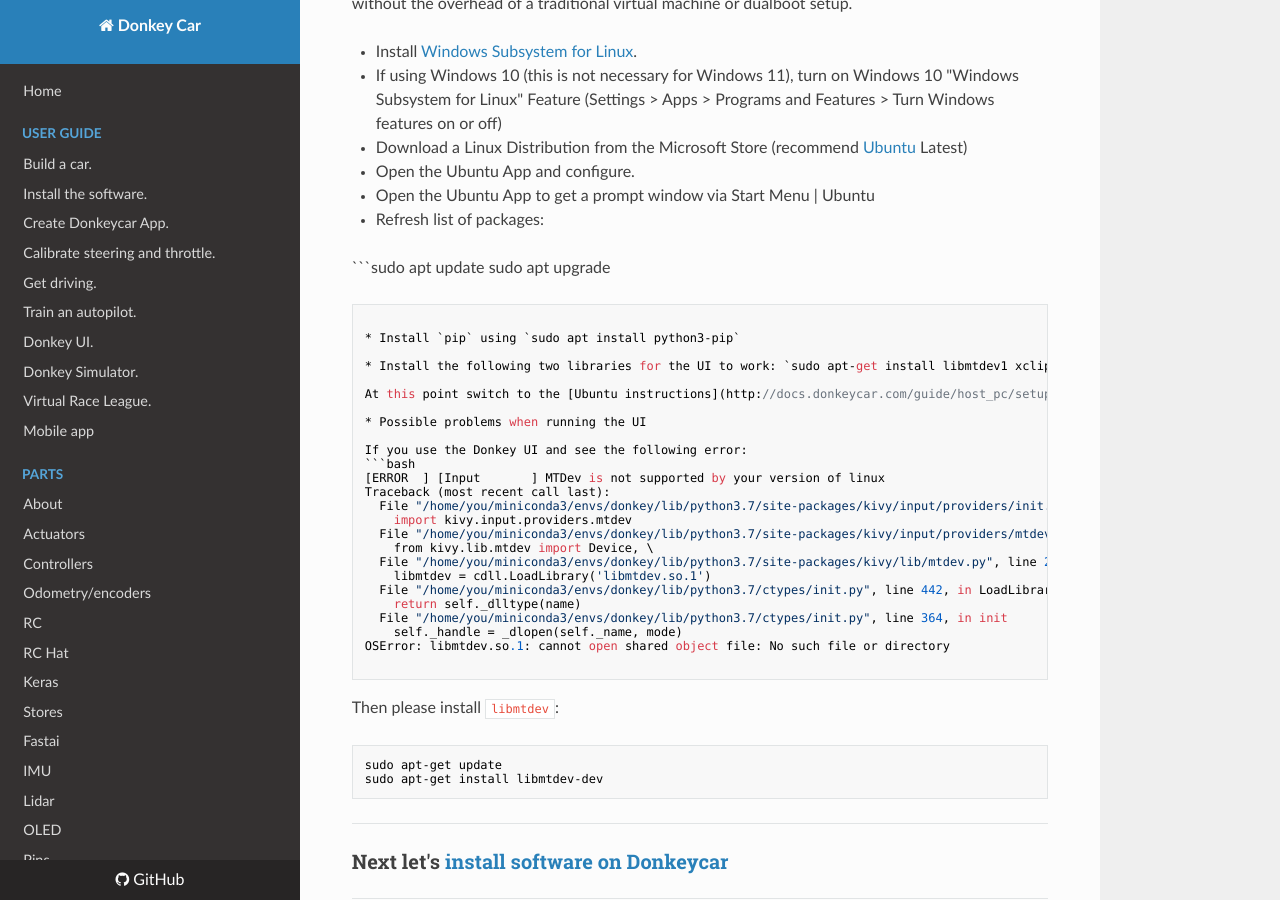
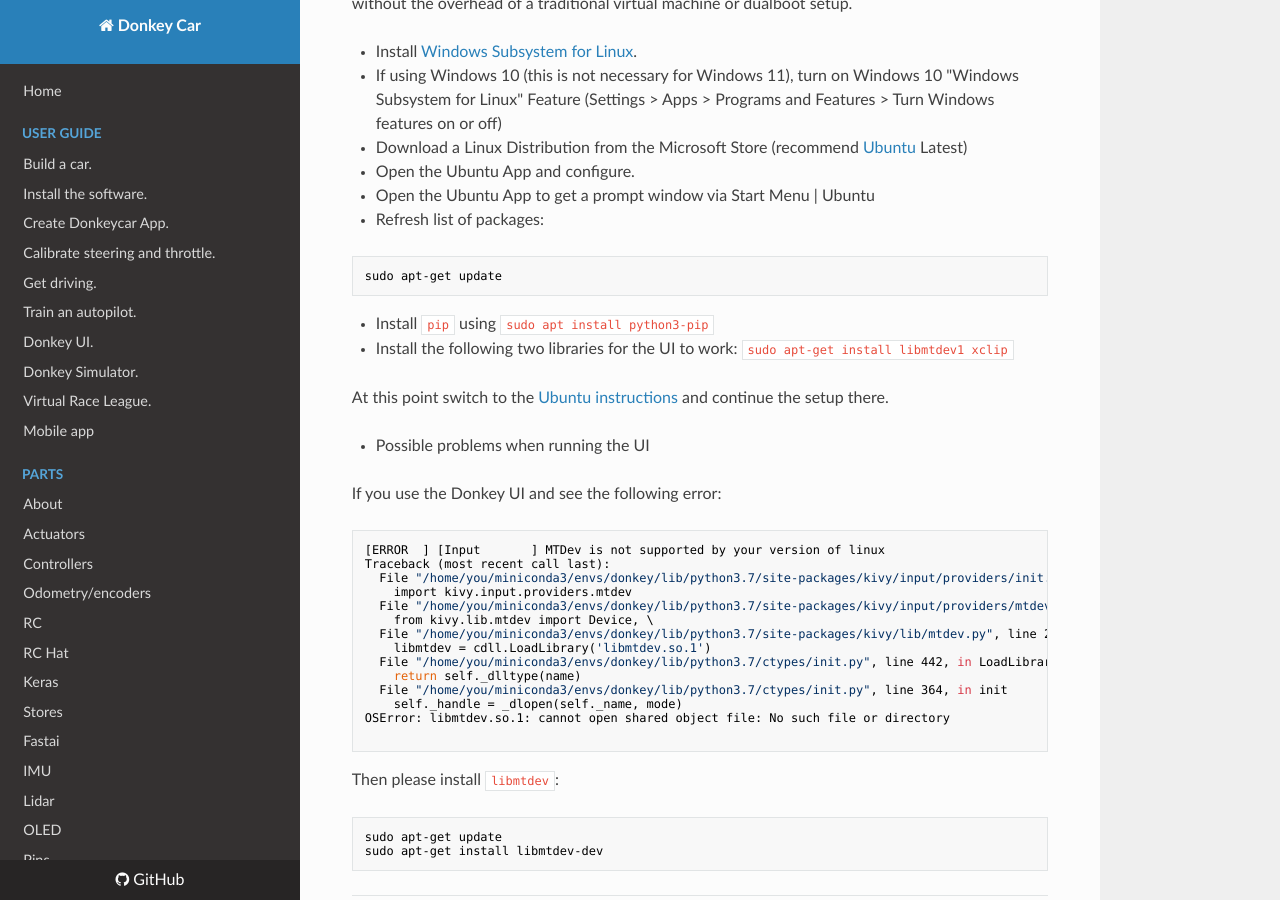
Before and after one commit to autorope/donkeydocs, an MkDocs documentation site: the page built from docs/guide/host_pc/setup_windows.md, in a window 1280 px wide and 900 px high, scrolled down 3404 px. Built offline with MkDocs 1.6.1, drawn with Linux system fonts in a browser that asks for light colours; nearby versions of some CDN libraries.

Commit message:
Update setup_windows.md

````diff
--- a/docs/guide/host_pc/setup_windows.md
+++ b/docs/guide/host_pc/setup_windows.md
@@ -173,8 +173,8 @@ The Windows Subsystem for Linux (WSL) lets developers run a GNU/Linux environmen
 
 * Refresh list of packages:
 
-```sudo apt update
-sudo apt upgrade
+```bash
+sudo apt-get update
 ```
 
 * Install `pip` using `sudo apt install python3-pip`
````
